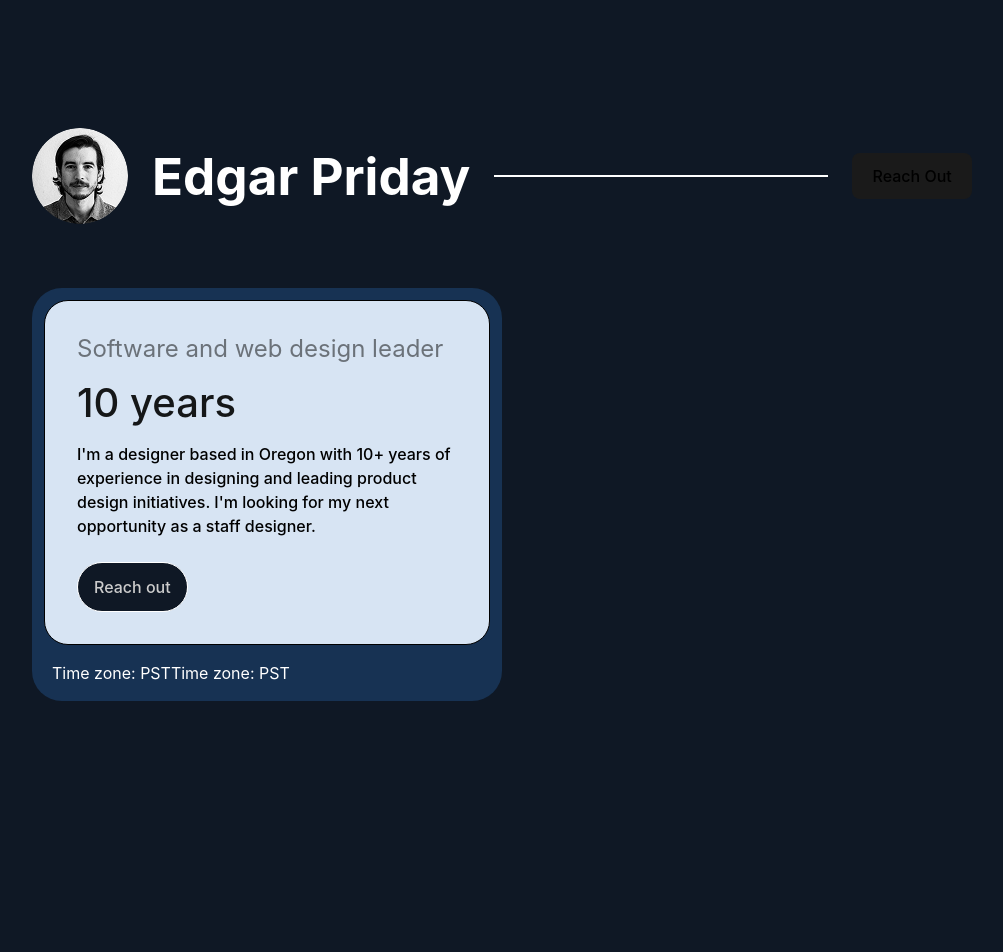
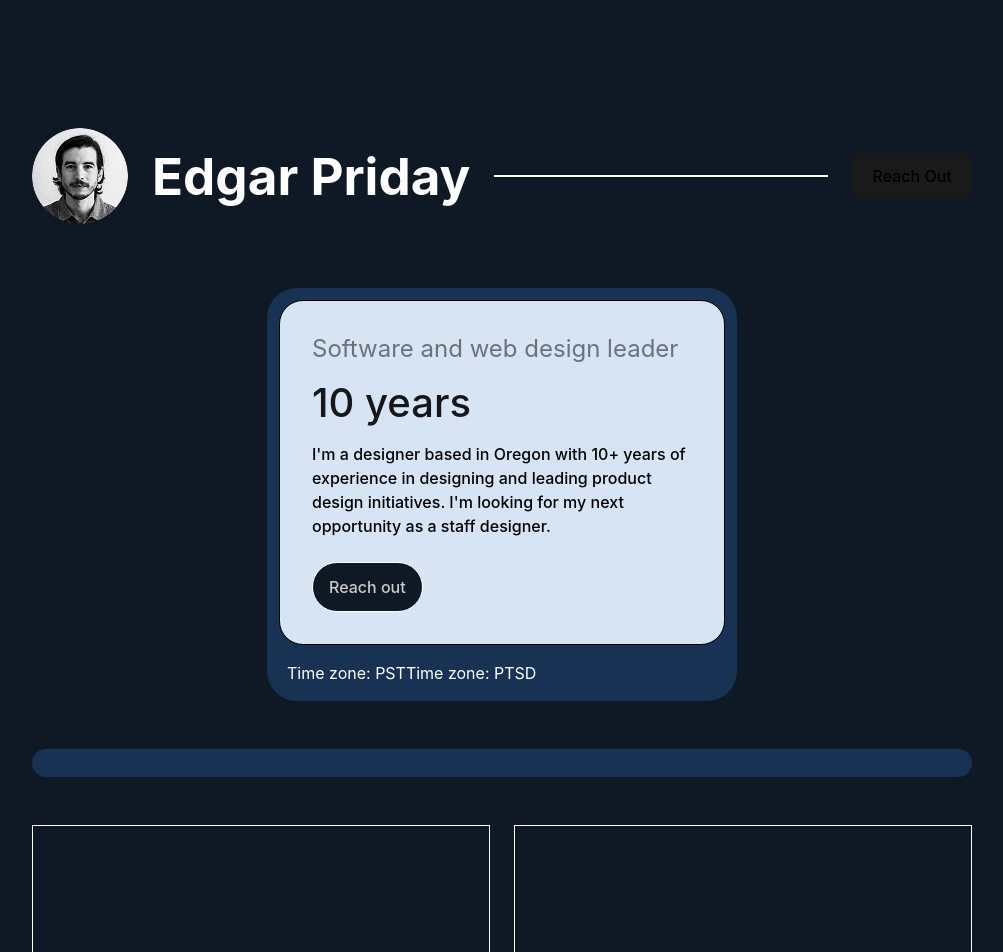
Before and after one commit to nomativ/personal-site, a React (Vite) app: page / in a window 1280 px wide. Shown: the top 952 px of the page, without its empty margins (138-1141 px from the left). Before the commit the page ends 800 px from the top, so only its background shows below. Built offline with nearby package versions, Linux system fonts and the light colour scheme.

Commit message:
add more sections

```diff
--- a/src/App.tsx
+++ b/src/App.tsx
@@ -5,7 +5,8 @@ function App() {
   return (
     <>
     <Header />
-    <div className="w-[470px] p-3 bg-[#173253] rounded-[30px] flex-col justify-start items-start gap-4 inline-flex">
+    <div className="w-full flex justify-center gap-12 flex-col">
+      <div className="w-[470px] p-3 bg-[#173253] rounded-[30px] flex-col justify-start items-start gap-4 inline-flex self-center">
         <div className="p-8 bg-[#d7e4f3] rounded-3xl border border-black flex-col justify-start items-start gap-6 flex overflow-hidden">
             <div className="h-[85px] flex-col justify-start items-start gap-2 flex">
                 <div className="text-black/50 text-2xl font-normal font-['Inter']">Software and web design leader</div>
@@ -16,9 +17,15 @@ function App() {
                 <div className="text-center text-[#cccccc] text-base font-medium font-['Instrument Sans'] leading-loose">Reach out</div>
             </div>
         </div>
-    <div className="px-2 pb-1 justify-between items-center inline-flex">
+        <div className="px-2 pb-1 inline-flex justify-items-normal">
           <div className="text-white text-base font-normal font-['Inter']">Time zone: PST</div>
-        <div className="text-white text-base font-normal font-['Inter']">Time zone: PST</div>
+          <div className="text-white text-base font-normal font-['Inter']">Time zone: PTSD</div>
+        </div>
+      </div>
+    <div className="bg-[#173253] rounded-[30px] w-full h-7"></div>
+    <div className="w-full flex flex-row gap-6">
+      <div className="border-solid border-[1px] border-white w-full h-[200px]"></div>
+      <div className="border-solid border-[1px] border-white w-full"></div>
     </div>
   </div>
     </>
--- a/src/index.css
+++ b/src/index.css
@@ -12,11 +12,14 @@
   -moz-osx-font-smoothing: grayscale;
 }
 
-#root{
+#root {
   width: 100%;
   max-width: 940px;
-  margin: 64px auto 0px;
-  gap: 48;
+  margin: 64px auto 128px;
+}
+
+body {
+  margin-left: 1000px;
 }
 
 a {
```
Lines whose indentation alone changed are shown as unchanged.
